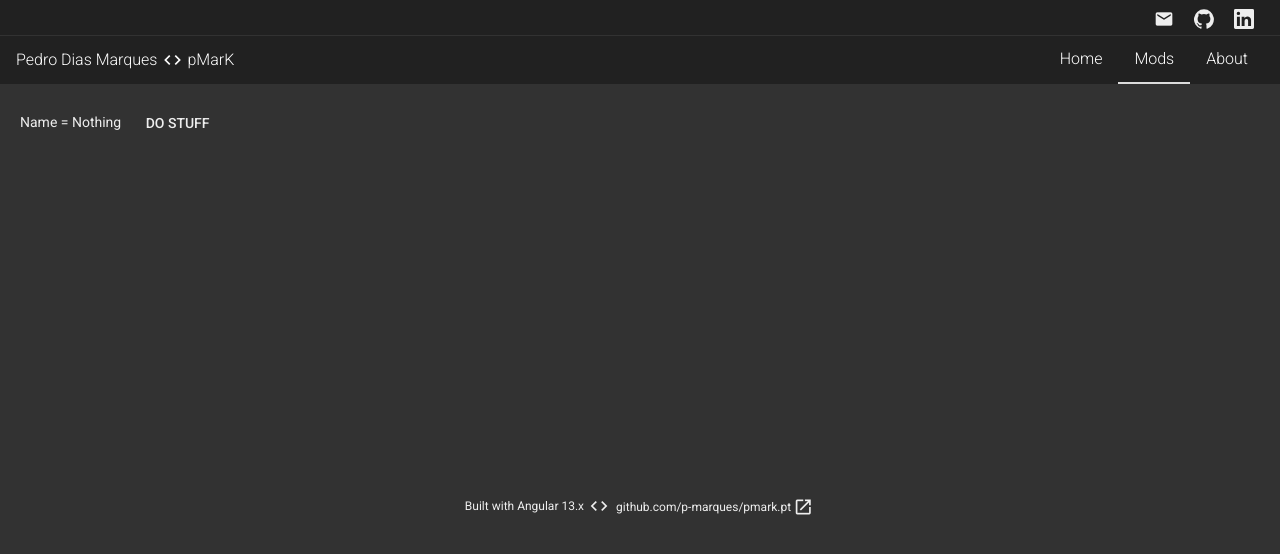
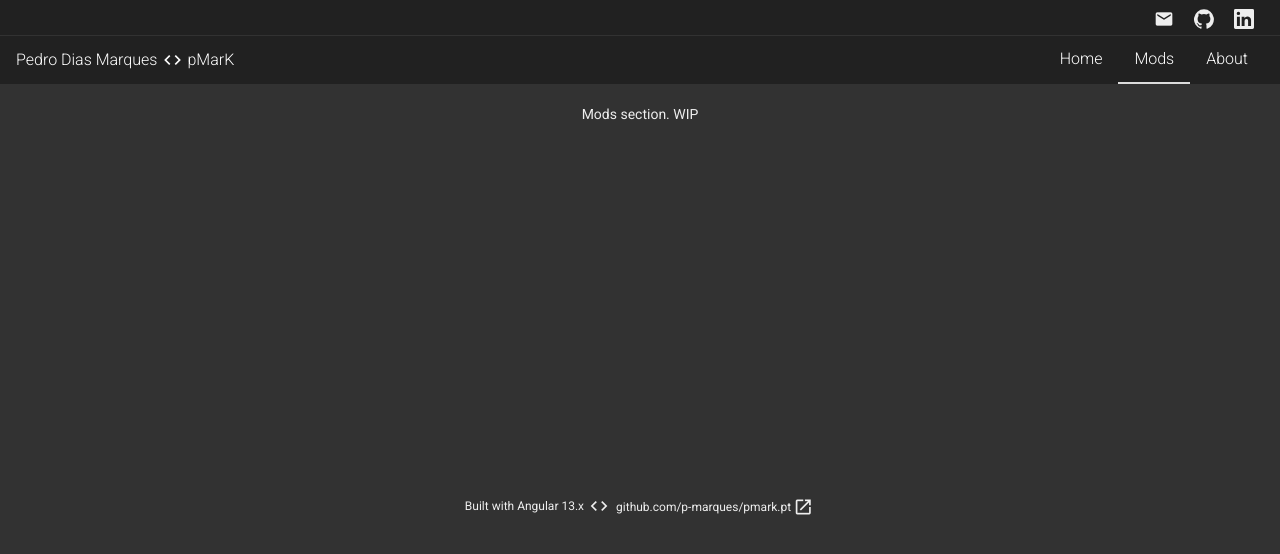
Before and after one commit to p-marques/pmark.pt, an Angular app: page /mods in a window 1280 px wide. Shown: the top 554 px of the page. Built offline with nearby package versions, Linux system fonts and the light colour scheme.

Commit message:
Add SnackBar
Add placeholder WIP text for /home and /mods

```diff
--- a/src/app/app.component.html
+++ b/src/app/app.component.html
@@ -1,6 +1,7 @@
 <mat-toolbar id="main-toolbar">
   <mat-toolbar-row class="links">
     <button mat-icon-button [cdkCopyToClipboard]="email" color="accent"
+      (click)="showSnackBar('Copied to clipboard', 5000)"
       [matTooltip]="emailTooltip">
       <mat-icon>email</mat-icon>
     </button>
--- a/src/app/app.component.ts
+++ b/src/app/app.component.ts
@@ -2,6 +2,7 @@ import { Component } from '@angular/core';
 import { DomSanitizer } from '@angular/platform-browser';
 import { MatIconRegistry } from '@angular/material/icon';
 import { BreakpointObserver, Breakpoints } from '@angular/cdk/layout';
+import { MatSnackBar } from '@angular/material/snack-bar';
 
 const GITHUB_ICON = `
   <svg xmlns="http://www.w3.org/2000/svg" viewBox="0 0 32.58 31.77">
@@ -30,7 +31,8 @@ export class AppComponent {
   isSmallScreen = false;
 
   constructor(iconReg: MatIconRegistry, domSanitizer: DomSanitizer,
-    private breakpointObserver: BreakpointObserver) {
+    private breakpointObserver: BreakpointObserver,
+    private snackBar: MatSnackBar) {
 
       iconReg.addSvgIconLiteral('github', domSanitizer.bypassSecurityTrustHtml(GITHUB_ICON));
       iconReg.addSvgIconLiteral('linkedin', domSanitizer.bypassSecurityTrustHtml(LINKEDIN_ICON));
@@ -47,4 +49,8 @@ export class AppComponent {
   handleLayoutChange() {
     this.isSmallScreen = this.breakpointObserver.isMatched('(max-width: 600px)');
   }
+
+  showSnackBar(message: string, seconds: number) {
+    this.snackBar.open(message, undefined, { duration: seconds} );
+  }
 }
--- a/src/app/home/home.component.html
+++ b/src/app/home/home.component.html
@@ -1,5 +1,9 @@
 <div class="home-wrapper">
     <div class="wip-card">
-        <span class="wip-text">Hello!<br>You must've stumbled here by mistake since this website is still in development.</span>
+        <span class="wip-text">
+            Hello!<br>
+            This is still a WIP.
+            In the meantime you can check <a class="yellow" routerLink="/about">/about</a> to find out who I am.
+        </span>
     </div>
 </div>
--- a/src/app/mods/mods.component.html
+++ b/src/app/mods/mods.component.html
@@ -1,7 +1,3 @@
-Name = {{name}}
-
-<button mat-button color="accent"
-      matTooltip="Copy email address to clipboard"
-      class="no-border-radius" (click)="doStuff()">
-      <span style="padding-left: 5px;">DO STUFF</span>
-    </button>
+<div style="display: flex; width: 100%; justify-content: center;">
+  <span>Mods section. WIP</span>
+</div>
--- a/src/app/mods/mods.component.ts
+++ b/src/app/mods/mods.component.ts
@@ -1,6 +1,4 @@
 import { Component } from '@angular/core';
-import { NexusGame } from '../core/nexus-game';
-import { NexusModsService } from '../services/nexus-mods.service';
 
 @Component({
   selector: 'app-mods',
@@ -8,12 +6,5 @@ import { NexusModsService } from '../services/nexus-mods.service';
   styleUrls: ['./mods.component.css']
 })
 export class ModsComponent {
-  name = 'Nothing'
 
-  constructor(private nexusService: NexusModsService) { }
-
-  doStuff() {
-    this.nexusService.getGameDetails('cyberpunk2077')
-      .subscribe((data: NexusGame) => this.name = data.name);
-  }
 }
```
Also changed, not shown: src/app/shared/material.module.ts (+3 -9 lines).
